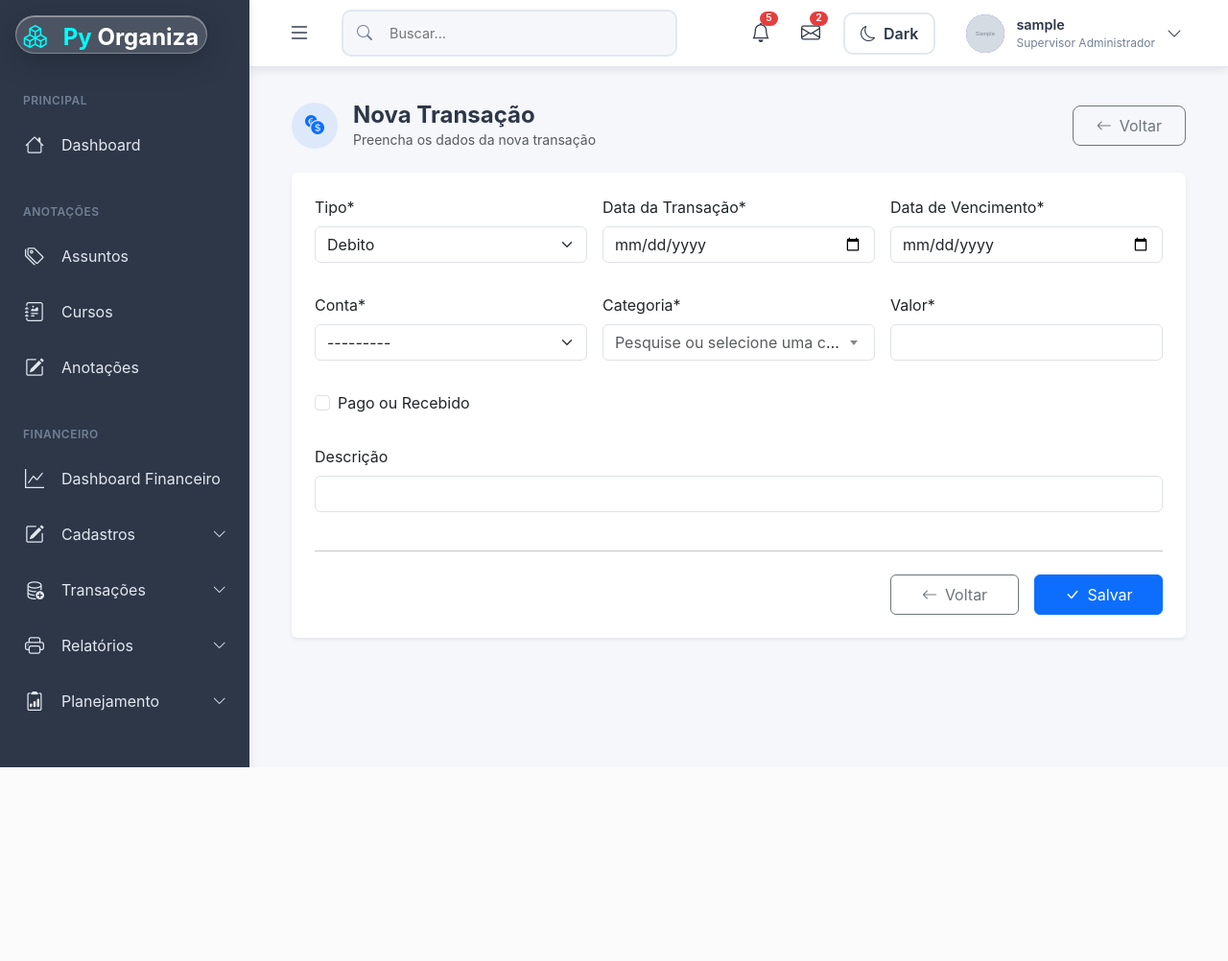
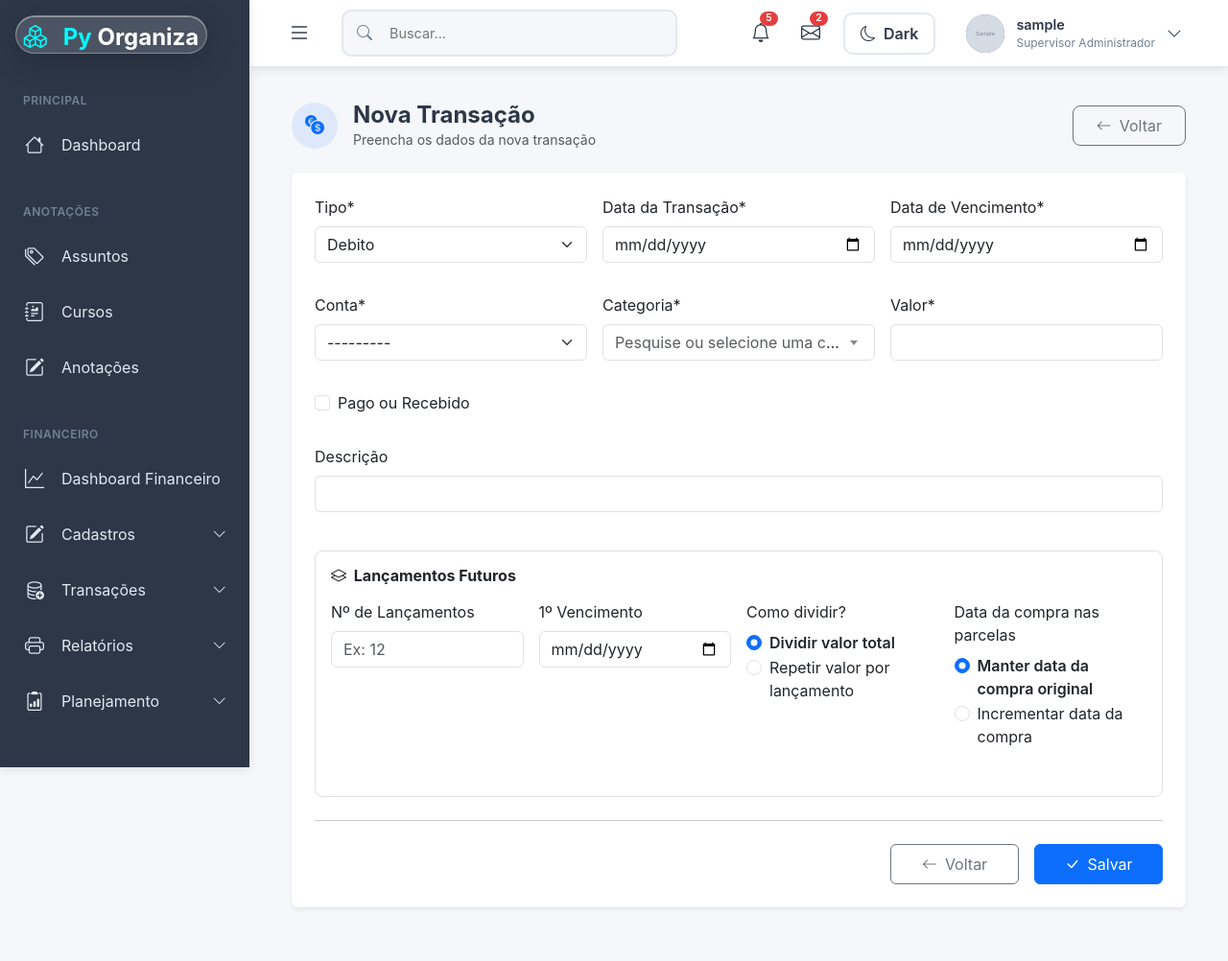
Before and after one commit to atilacapovilla/pyorganiza, a Django app: page /transaction/create/ in a window 1280 px wide. Shown: the whole page at 96% size. Before the commit the page ends 800 px from the top, so only its background shows below. Run offline with Django 4.2, Linux system fonts and the light colour scheme; a user stored in the database is signed in; tables that the repository leaves empty hold one stand-in row (values such as "Sample post"); grey boxes marked "Sample" are stand-in pictures; parts of the project's set-up code (start-up, migrations or seed data) failed here and were passed over; some libraries are stand-ins or nearby versions.

Commit message:
Implementada compras parceladas

```diff
--- a/apps/finance/forms/transaction_forms.py
+++ b/apps/finance/forms/transaction_forms.py
@@ -35,6 +35,17 @@ class HierarchicalCategoryByTypeField(HierarchicalCategoryField):
     iterator = CategoryByTypeIterator
 
 
+INSTALLMENT_MODE_CHOICES = (
+    ("divide", "Dividir valor total"),
+    ("repeat", "Repetir valor por lançamento"),
+)
+
+DATE_BEHAVIOR_CHOICES = (
+    ("keep", "Manter data da compra original"),
+    ("increment", "Incrementar data da compra"),
+)
+
+
 class TransactionForm(forms.ModelForm):
 
     def __init__(self, *args, **kwargs):
@@ -58,7 +69,35 @@ class TransactionForm(forms.ModelForm):
     due_date = forms.DateField(
         widget=forms.TextInput(attrs={"type": "date"}), label="Data de Vencimento"
     )
+    installment_count = forms.IntegerField(
+        required=False,
+        min_value=2,
+        max_value=48,
+        widget=forms.NumberInput(attrs={"min": "2", "max": "48", "placeholder": "Ex: 12"}),
+        label="Nº de Lançamentos",
+    )
 
+    first_due_date = forms.DateField(
+        required=False,
+        widget=forms.TextInput(attrs={"type": "date"}),
+        label="1º Vencimento",
+    )
+
+    installment_mode = forms.ChoiceField(
+        required=False,
+        choices=INSTALLMENT_MODE_CHOICES,
+        initial="divide",
+        label="Como dividir?",
+        widget=forms.RadioSelect,
+    )
+
+    date_behavior = forms.ChoiceField(
+        required=False,
+        choices=DATE_BEHAVIOR_CHOICES,
+        initial="keep",
+        label="Data da compra nas parcelas",
+        widget=forms.RadioSelect,
+    )
     class Meta:
         model = Transaction
         fields = [
--- a/apps/finance/templates/transaction/transaction_form.html
+++ b/apps/finance/templates/transaction/transaction_form.html
@@ -53,7 +53,7 @@ PyOrganiza - {% if transaction %}Alteração de {% else %}Nova {% endif %} Trans
         color: var(--text-primary);
         border-color: var(--border-color);
     }
-    [data-theme="dark"] .select2-dropdown {
+    [data-theme="dark"] .select2-container--default .select2-dropdown {
         background-color: var(--bg-primary);
         border-color: var(--border-color);
     }
@@ -64,6 +64,17 @@ PyOrganiza - {% if transaction %}Alteração de {% else %}Nova {% endif %} Trans
         background-color: var(--active-bg);
         color: var(--text-primary);
     }
+
+    #installment-section { display: none; }
+    #installment-section.active { display: block; }
+    .installment-preview {
+        {% comment %} background: var(--bs-tertiary-bg, #f8f9fa); {% endcomment %}
+        border: 1px dashed var(--bs-border-color, #dee2e6);
+        border-radius: 0.5rem;
+        padding: 0.75rem 1rem;
+        font-size: 0.875rem;
+    }
+    .form-check-input:checked + .form-check-label { font-weight: 600; }
 </style>
 {% endblock extra_css %}
 
@@ -110,6 +121,34 @@ PyOrganiza - {% if transaction %}Alteração de {% else %}Nova {% endif %} Trans
                             <div class="col-md-4">{{ form.is_paid|as_crispy_field }}</div>
                             <div class="col-md-12">{{ form.description|as_crispy_field }}</div>
                         </div>
+
+                    <!-- Lançamentos Futuros -->
+                    <div id="installment-section" class="mt-4 p-3 border rounded-3">
+                        <h6 class="fw-bold mb-3">
+                            <i class="bi bi-layers me-1"></i> Lançamentos Futuros
+                        </h6>
+                            <div class="row g-3">
+                                <div class="col-md-3">
+                                    {{ form.installment_count|as_crispy_field }}
+                                </div>
+                                <div class="col-md-3">
+                                    {{ form.first_due_date|as_crispy_field }}
+                                </div>
+                                <div class="col-md-3">
+                                    {{ form.installment_mode|as_crispy_field }}
+                                </div>
+                                <div class="col-md-3">
+                                    {{ form.date_behavior|as_crispy_field }}
+                                </div>
+                                <div class="col-md-12">
+                                    <div id="installment-preview" class="installment-preview d-none">
+                                        <i class="bi bi-info-circle me-1"></i>
+                                        <span id="installment-preview-text"></span>
+                                    </div>
+                                </div>
+                            </div>
+                        </div>
+
                         <hr class="my-4 opacity-25">
                         <div class="row g-3 justify-content-end">
                             <div class="col-md-3 col-lg-2">
@@ -139,6 +178,8 @@ PyOrganiza - {% if transaction %}Alteração de {% else %}Nova {% endif %} Trans
 <script src="{% static 'js/jquery.js' %}"></script>
 <script src="{% static 'js/select2/select2.min.js' %}"></script>
 <script>
+    var accountTypes = {{ account_types|safe }};
+
     $(document).ready(function () {
         $('#id_category').select2({
             placeholder: "Pesquise ou selecione uma categoria...",
@@ -148,6 +189,60 @@ PyOrganiza - {% if transaction %}Alteração de {% else %}Nova {% endif %} Trans
                 noResults: function () { return "Nenhuma categoria encontrada"; }
             }
         });
+
+        var $account = $('#id_account');
+        var $installmentSection = $('#installment-section');
+        var $installmentCount = $('#id_installment_count');
+        var $firstDueDate = $('#id_first_due_date');
+        var $valueField = $('#id_transaction_value');
+        var $preview = $('#installment-preview');
+        var $previewText = $('#installment-preview-text');
+
+        $('#id_account option').each(function () {
+            var val = $(this).val();
+            if (val && accountTypes[val]) {
+                $(this).attr('data-type', accountTypes[val]);
+            }
+        });
+
+        function toggleInstallment() {
+            $installmentSection.addClass('active');
+        }
+
+        function updatePreview() {
+            var count = parseInt($installmentCount.val());
+            var value = parseFloat($valueField.val().replace(',', '.'));
+            var mode = $('input[name="installment_mode"]:checked').val() || 'divide';
+
+            if (!count || count < 2 || isNaN(value)) {
+                $preview.addClass('d-none');
+                return;
+            }
+
+            var perInstallment;
+            if (mode === 'divide') {
+                perInstallment = value / count;
+            } else {
+                perInstallment = value;
+            }
+
+            var total = mode === 'divide' ? value : value * count;
+            $previewText.textContent = count + 'x de R$ ' + perInstallment.toFixed(2).replace('.', ',') +
+                ' (Total: R$ ' + total.toFixed(2).replace('.', ',') + ')';
+            $preview.removeClass('d-none');
+        }
+
+        $account.on('change', function () {
+            toggleInstallment();
+            updatePreview();
+        });
+
+        $installmentCount.on('input', updatePreview);
+        $valueField.on('input', updatePreview);
+        $('input[name="installment_mode"]').on('change', updatePreview);
+
+        toggleInstallment();
+        updatePreview();
     });
 </script>
 {% endblock extra_js %}
--- a/apps/finance/views/transaction_views.py
+++ b/apps/finance/views/transaction_views.py
@@ -1,8 +1,14 @@
+from uuid import uuid4
+from decimal import Decimal
+from math import floor
+from calendar import monthrange
+
 import sweetify
 from datetime import date
-from calendar import monthrange
 
 from django.contrib.auth.mixins import LoginRequiredMixin
+from django.db import transaction
+from django.http import HttpResponseRedirect
 from django.urls import reverse_lazy
 from django.views.generic.list import ListView
 from django.views.generic.edit import DeleteView, CreateView, UpdateView
@@ -10,6 +16,14 @@ from django.views.generic.edit import DeleteView, CreateView, UpdateView
 from apps.finance.forms.transaction_forms import TransactionForm
 from apps.finance.models.account import Account
 from apps.finance.models.transaction import Transaction
+
+
+def _add_months(dt, months):
+    total_months = dt.month + months - 1
+    year = dt.year + total_months // 12
+    month = total_months % 12 + 1
+    day = min(dt.day, monthrange(year, month)[1])
+    return date(year, month, day)
 
 
 class TransactionList(LoginRequiredMixin, ListView):
@@ -55,8 +69,25 @@ class TransactionCreate(LoginRequiredMixin, CreateView):
     def get_initial(self):
         return {"user": self.request.user}
 
+    def get_context_data(self, **kwargs):
+        context = super().get_context_data(**kwargs)
+        accounts = Account.objects.filter(user=self.request.user)
+        context["account_types"] = {
+            str(a.pk): a.type for a in accounts
+        }
+        return context
+
     def form_valid(self, form):
         form.instance.user = self.request.user
+
+        installment_count = form.cleaned_data.get("installment_count")
+        first_due_date = form.cleaned_data.get("first_due_date")
+        installment_mode = form.cleaned_data.get("installment_mode") or "divide"
+        date_behavior = form.cleaned_data.get("date_behavior") or "keep"
+
+        if installment_count and installment_count >= 2 and first_due_date:
+            return self._create_installments(form, installment_count, first_due_date, installment_mode, date_behavior)
+
         sweetify.toast(
             self.request,
             "Transação incluida com sucesso",
@@ -65,6 +96,55 @@ class TransactionCreate(LoginRequiredMixin, CreateView):
             timer=2000,
         )
         return super(TransactionCreate, self).form_valid(form)
+
+    def _create_installments(self, form, total, first_due_date, mode, date_behavior):
+        instance = form.save(commit=False)
+        instance.user = self.request.user
+
+        group = uuid4()
+        base_value = instance.transaction_value
+        base_description = instance.description or ""
+
+        if mode == "divide":
+            parcela_value = Decimal(str(floor(base_value * 100 / total))) / Decimal("100")
+        else:
+            parcela_value = base_value
+
+        with transaction.atomic():
+            for i in range(total):
+                if mode == "divide" and i == total - 1:
+                    current_value = base_value - (parcela_value * (total - 1))
+                else:
+                    current_value = parcela_value
+
+                due = _add_months(first_due_date, i)
+                tx_date = _add_months(instance.transaction_date, i) if date_behavior == "increment" else instance.transaction_date
+                desc = f"{base_description} ({i + 1}/{total})" if base_description else f"{i + 1}/{total}"
+
+                Transaction.objects.create(
+                    user=instance.user,
+                    account=instance.account,
+                    category=instance.category,
+                    description=desc,
+                    transaction_value=current_value,
+                    type=instance.type,
+                    transaction_date=tx_date,
+                    due_date=due,
+                    is_paid=instance.is_paid if i == 0 else False,
+                    active=instance.active,
+                    installment_group=group,
+                    installment_number=i + 1,
+                    total_installments=total,
+                )
+
+        sweetify.toast(
+            self.request,
+            f"{total} parcelas incluidas com sucesso",
+            icon="success",
+            button="OK",
+            timer=2000,
+        )
+        return HttpResponseRedirect(reverse_lazy("transaction-create"))
 
 
 class TransactionUpdate(LoginRequiredMixin, UpdateView):
@@ -76,7 +156,46 @@ class TransactionUpdate(LoginRequiredMixin, UpdateView):
     def get_initial(self):
         return {"user": self.request.user}
 
+    def get_context_data(self, **kwargs):
+        context = super().get_context_data(**kwargs)
+        accounts = Account.objects.filter(user=self.request.user)
+        context["account_types"] = {
+            str(a.pk): a.type for a in accounts
+        }
+        return context
+
     def form_valid(self, form):
+        instance = form.save(commit=False)
+        group = instance.installment_group
+
+        if group:
+            installment_count = form.cleaned_data.get("installment_count")
+            first_due_date = form.cleaned_data.get("first_due_date")
+            installment_mode = form.cleaned_data.get("installment_mode") or "divide"
+            date_behavior = form.cleaned_data.get("date_behavior") or "keep"
+
+            if installment_count and installment_count >= 2 and first_due_date:
+                return self._update_installments(form, group, installment_count, first_due_date, installment_mode, date_behavior)
+
+            Transaction.objects.filter(
+                installment_group=group,
+                installment_number__gte=instance.installment_number,
+            ).update(
+                account=instance.account,
+                category=instance.category,
+                transaction_value=instance.transaction_value,
+                type=instance.type,
+            )
+
+            sweetify.toast(
+                self.request,
+                "Parcelas alteradas com sucesso",
+                icon="success",
+                button="OK",
+                timer=2000,
+            )
+            return super(TransactionUpdate, self).form_valid(form)
+
         sweetify.toast(
             self.request,
             "Transação alterada com sucesso",
@@ -85,6 +204,54 @@ class TransactionUpdate(LoginRequiredMixin, UpdateView):
             timer=2000,
         )
         return super(TransactionUpdate, self).form_valid(form)
+
+    def _update_installments(self, form, group, total, first_due_date, mode, date_behavior):
+        instance = form.save(commit=False)
+        base_value = instance.transaction_value
+        base_description = instance.description or ""
+
+        if mode == "divide":
+            parcela_value = Decimal(str(floor(base_value * 100 / total))) / Decimal("100")
+        else:
+            parcela_value = base_value
+
+        with transaction.atomic():
+            for i in range(total):
+                if i == total - 1:
+                    current_value = base_value - (parcela_value * (total - 1))
+                else:
+                    current_value = parcela_value
+
+                due = _add_months(first_due_date, i)
+                tx_date = _add_months(instance.transaction_date, i) if date_behavior == "increment" else instance.transaction_date
+                desc = f"{base_description} ({i + 1}/{total})" if base_description else f"{i + 1}/{total}"
+
+                Transaction.objects.update_or_create(
+                    installment_group=group,
+                    installment_number=i + 1,
+                    defaults={
+                        "user": instance.user,
+                        "account": instance.account,
+                        "category": instance.category,
+                        "description": desc,
+                        "transaction_value": current_value,
+                        "type": instance.type,
+                        "transaction_date": tx_date,
+                        "due_date": due,
+                        "is_paid": instance.is_paid if i == 0 else False,
+                        "active": instance.active,
+                        "total_installments": total,
+                    },
+                )
+
+        sweetify.toast(
+            self.request,
+            f"{total} parcelas alteradas com sucesso",
+            icon="success",
+            button="OK",
+            timer=2000,
+        )
+        return HttpResponseRedirect(reverse_lazy("transactions"))
 
     def get_queryset(self):
         base_qs = super(TransactionUpdate, self).get_queryset()
@@ -98,13 +265,25 @@ class TransactionDelete(LoginRequiredMixin, DeleteView):
     success_url = reverse_lazy("transactions")
 
     def form_valid(self, form):
-        sweetify.toast(
-            self.request,
-            "Transação excluida com sucesso",
-            icon="error",
-            button="OK",
-            timer=2000,
-        )
+        group = self.object.installment_group
+
+        if group:
+            Transaction.objects.filter(installment_group=group).delete()
+            sweetify.toast(
+                self.request,
+                "Parcelas excluidas com sucesso",
+                icon="error",
+                button="OK",
+                timer=2000,
+            )
+        else:
+            sweetify.toast(
+                self.request,
+                "Transação excluida com sucesso",
+                icon="error",
+                button="OK",
+                timer=2000,
+            )
         return super(TransactionDelete, self).form_valid(form)
 
     def get_queryset(self):
```
Also changed, not shown: apps/finance/models/transaction.py (+14 -0 lines), apps/finance/tests/test_views.py (+164 -0 lines), apps/finance/migrations/0014_add_installment_fields.py (added).
